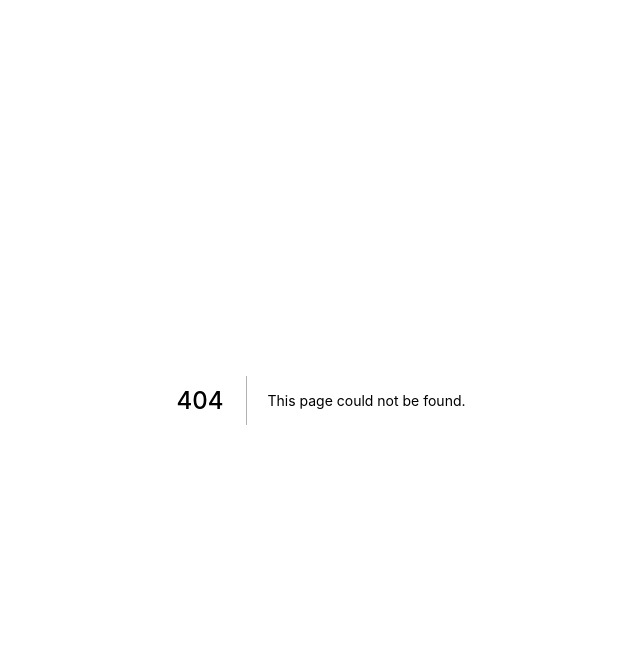
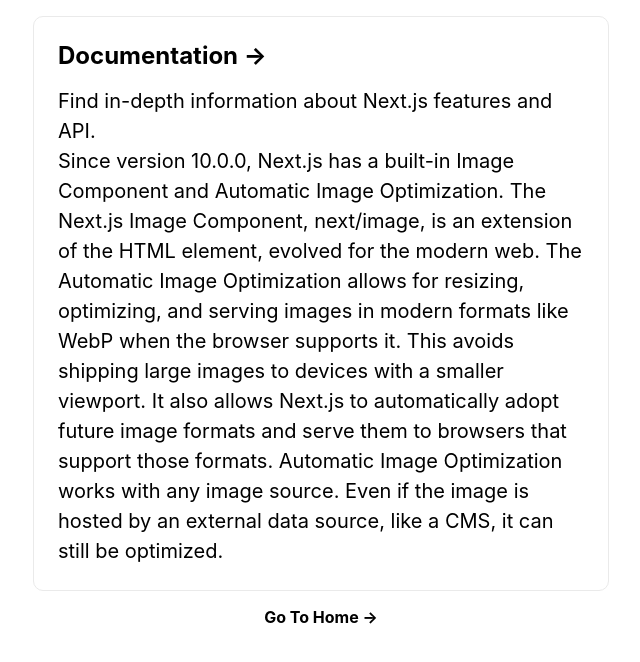
Before and after one commit to oinsua/DevTer, a Next.js app: page /documentation in a window 1280 px wide. Before the commit this address had no page. Shown: the top 662 px of the page, without its empty margins (319-959 px from the left). Built offline with nearby package versions, Linux system fonts and the light colour scheme.

Commit message:
initial proyect

```diff
--- /dev/null
+++ b/pages/documentation/index.js
@@ -0,0 +1,25 @@
+import React from 'react'
+import styles from '../../styles/Home.module.css'
+import Link from 'next/link'
+
+const documentation = () => {
+    return (
+        <div className={styles.documentationcontainer}>
+        <div className={styles.card}>
+            <h2>Documentation &rarr;</h2>
+            <p>Find in-depth information about Next.js features and API.</p>
+           <p>
+           Since version 10.0.0, Next.js has a built-in Image Component and Automatic Image Optimization.
+           The Next.js Image Component, next/image, is an extension of the HTML element, evolved for the modern web.
+           The Automatic Image Optimization allows for resizing, optimizing, and serving images in modern formats like WebP when the browser supports it.
+           This avoids shipping large images to devices with a smaller viewport.
+           It also allows Next.js to automatically adopt future image formats and serve them to browsers that support those formats.
+           Automatic Image Optimization works with any image source. Even if the image is hosted by an external data source, like a CMS, it can still be optimized.
+           </p>
+        </div>
+        <Link href="/"><a className={styles.gotohome}>Go To Home &rarr;</a></Link>
+        </div>
+    )
+}
+
+export default documentation;
--- a/styles/Home.module.css
+++ b/styles/Home.module.css
@@ -6,6 +6,23 @@
   justify-content: center;
   align-items: center;
   height: 100vh;
+}
+
+.documentationcontainer{
+  display: flex;
+  flex-direction: column;
+  justify-content: center;
+  align-items: center;
+}
+
+.gotohome{
+  font-size: 16px;
+  font-weight: bold;
+  color: black;
+}
+
+.gotohome:hover {
+  color: blue;
 }
 
 .main {
```
Also changed, not shown: pages/index.js (+7 -4 lines).
